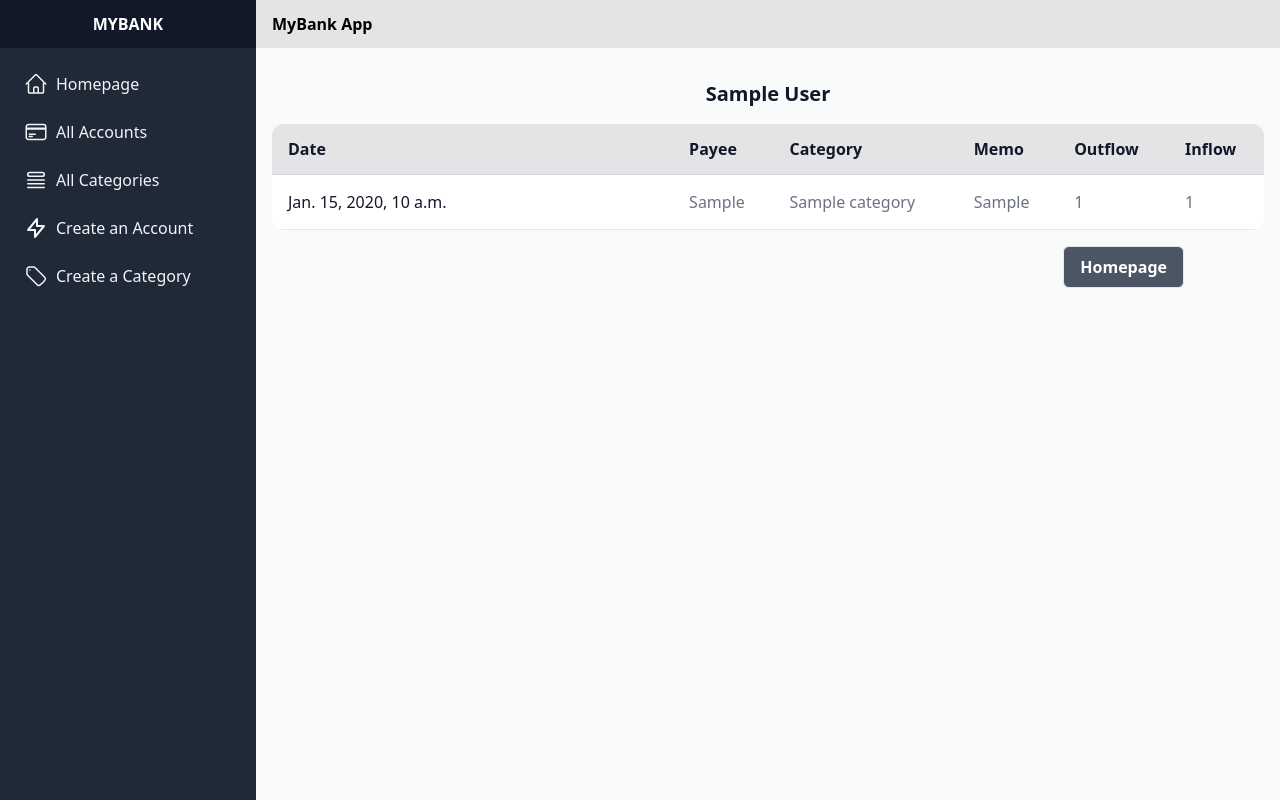
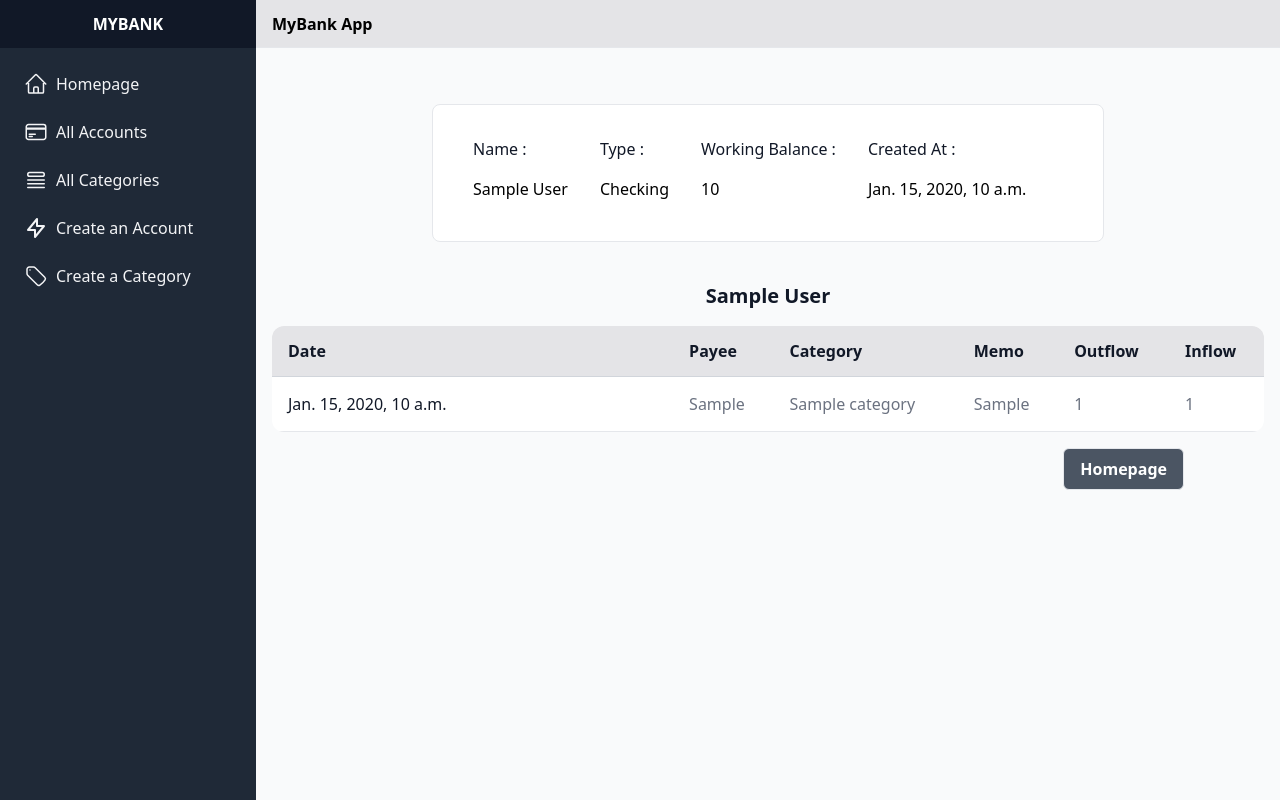
Before and after one commit to Nour-Noaxp/MyBank, a Django app: page /accounts/1 in a window 1280 px wide. Run offline with Django 4.2, Linux system fonts and the light colour scheme; tables that the repository leaves empty hold one stand-in row (values such as "Sample post"); some libraries are stand-ins or nearby versions.

Commit message:
Add account informations in account show

```diff
--- a/budget/templates/account_show.html
+++ b/budget/templates/account_show.html
@@ -1,5 +1,24 @@
 {% extends "base.html" %}
 {% block content %}
+<div class="bg-white mx-auto m-10 p-10 py-8 border rounded-lg gap-y-4 max-w-2xl flex gap-8">
+  <div>
+    <label class="font-medium text-gray-900">Name :</label>
+    <div class="mt-2 py-2">{{ account.name }}</div>
+  </div>
+  <div>
+    <label class="font-medium text-gray-900">Type :</label>
+    <div class="mt-2 py-2">{{ account.kind }}</div>
+  </div>
+  <div>
+    <label class="font-medium text-gray-900">Working Balance :</label>
+    <div class="mt-2 py-2">{{ account.working_balance }}</div>
+  </div>
+  <div>
+    <label class="font-medium text-gray-900">Created At :</label>
+    <div class="mt-2 py-2">{{ account.created_at }}</div>
+  </div>
+</div>
+
   <h2 class="font-bold text-gray-900 text-center text-xl my-4">{{ account.name }}</h2>
   <table class="w-full bg-white rounded-xl overflow-hidden">
     <thead class="border-b border-gray-300 bg-zinc-200">
```
